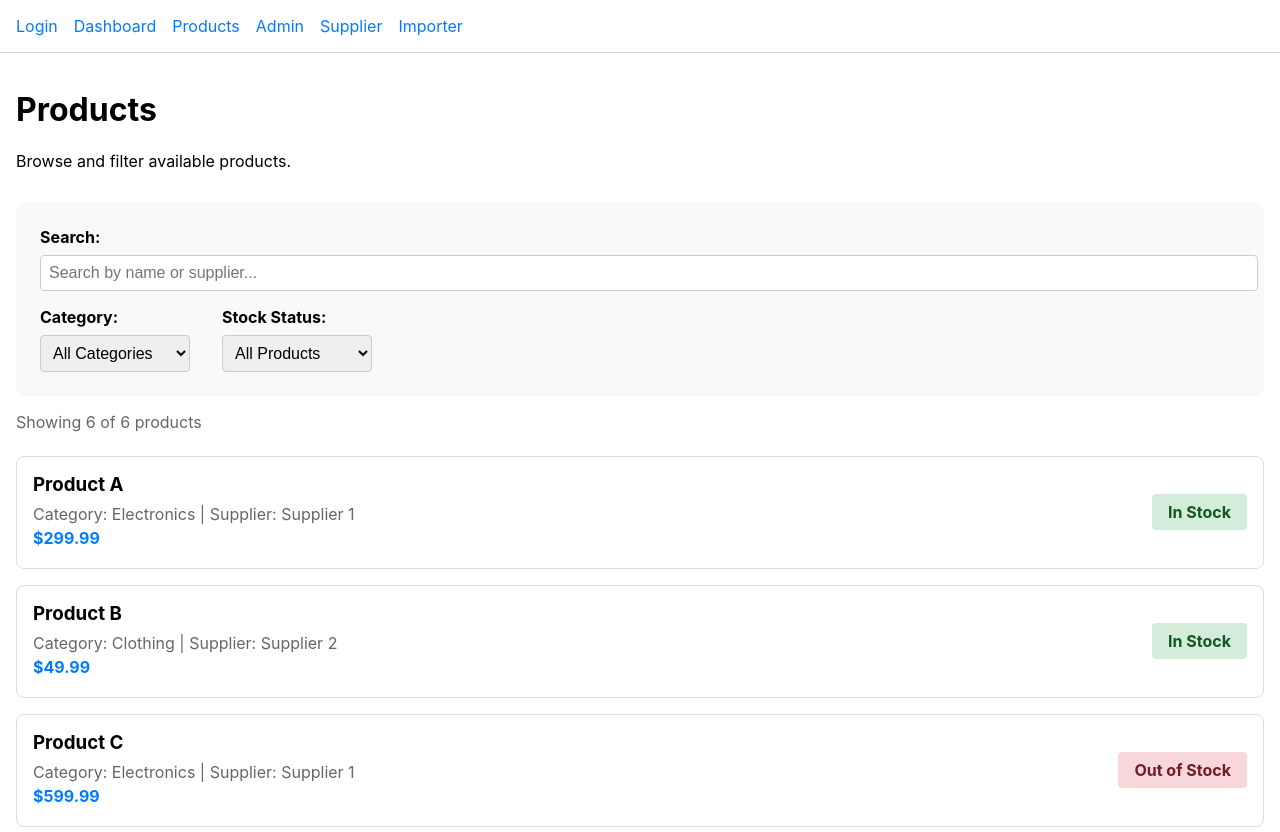
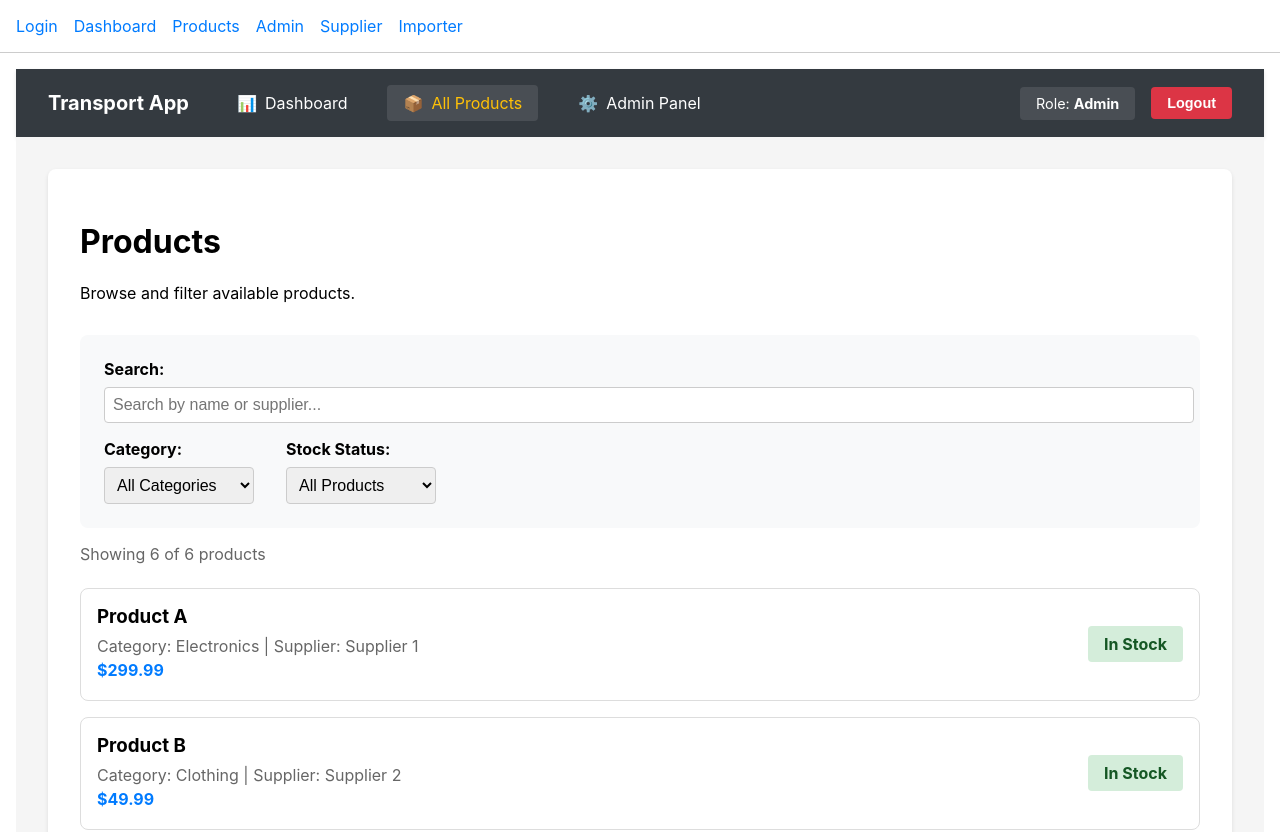
Before and after one commit to elab-development/internet-tehnologije-2025-webaplikacijazaprevoznike_2022_0356, a React app in the folder frontend/: page /products in a window 1280 px wide. Shown: the top 832 px of the page. Built offline with nearby package versions, Linux system fonts and the light colour scheme; the HTML template or start-up script is replaced by a standard one.

Commit message:
NavBar added

```diff
--- /dev/null
+++ b/frontend/src/components/NavBar.jsx
@@ -0,0 +1,136 @@
+import React from 'react';
+import { Link, useNavigate, useLocation } from 'react-router-dom';
+
+const NavBar = ({ userRole }) => {
+  const navigate = useNavigate();
+  const location = useLocation();
+
+  // Get role from prop, localStorage, or default to 'admin'
+  const role = userRole || localStorage.getItem('userRole') || 'admin';
+
+  // Role-based navigation links
+  const roleLinks = {
+    admin: [
+      { path: '/dashboard', label: 'Dashboard', icon: '📊' },
+      { path: '/products', label: 'All Products', icon: '📦' },
+      { path: '/admin', label: 'Admin Panel', icon: '⚙️' },
+    ],
+    supplier: [
+      { path: '/dashboard', label: 'Dashboard', icon: '📊' },
+      { path: '/products', label: 'My Products', icon: '📦' },
+      { path: '/supplier', label: 'Supplier Tools', icon: '🔧' },
+    ],
+    importer: [
+      { path: '/dashboard', label: 'Dashboard', icon: '📊' },
+      { path: '/products', label: 'Browse Products', icon: '📦' },
+      { path: '/importer', label: 'My Containers', icon: '📋' },
+    ],
+  };
+
+  const links = roleLinks[role] || roleLinks.admin;
+
+  const handleLogout = () => {
+    localStorage.removeItem('userRole');
+    navigate('/login');
+  };
+
+  const isActive = (path) => {
+    return location.pathname === path;
+  };
+
+  return (
+    <nav style={{
+      backgroundColor: '#343a40',
+      color: 'white',
+      padding: '1rem 2rem',
+      display: 'flex',
+      justifyContent: 'space-between',
+      alignItems: 'center',
+      boxShadow: '0 2px 4px rgba(0,0,0,0.1)'
+    }}>
+      <div style={{ display: 'flex', alignItems: 'center', gap: '2rem' }}>
+        <Link
+          to="/dashboard"
+          style={{
+            color: 'white',
+            textDecoration: 'none',
+            fontSize: '1.25rem',
+            fontWeight: 'bold'
+          }}
+        >
+          Transport App
+        </Link>
+
+        <ul style={{
+          display: 'flex',
+          listStyle: 'none',
+          gap: '1.5rem',
+          margin: 0,
+          padding: 0
+        }}>
+          {links.map((link) => (
+            <li key={link.path}>
+              <Link
+                to={link.path}
+                style={{
+                  color: isActive(link.path) ? '#ffc107' : 'white',
+                  textDecoration: 'none',
+                  padding: '0.5rem 1rem',
+                  borderRadius: '4px',
+                  backgroundColor: isActive(link.path) ? 'rgba(255, 255, 255, 0.1)' : 'transparent',
+                  transition: 'background-color 0.2s',
+                  display: 'flex',
+                  alignItems: 'center',
+                  gap: '0.5rem'
+                }}
+                onMouseEnter={(e) => {
+                  if (!isActive(link.path)) {
+                    e.target.style.backgroundColor = 'rgba(255, 255, 255, 0.05)';
+                  }
+                }}
+                onMouseLeave={(e) => {
+                  if (!isActive(link.path)) {
+                    e.target.style.backgroundColor = 'transparent';
+                  }
+                }}
+              >
+                <span>{link.icon}</span>
+                <span>{link.label}</span>
+              </Link>
+            </li>
+          ))}
+        </ul>
+      </div>
+
+      <div style={{ display: 'flex', alignItems: 'center', gap: '1rem' }}>
+        <span style={{
+          padding: '0.5rem 1rem',
+          backgroundColor: 'rgba(255, 255, 255, 0.1)',
+          borderRadius: '4px',
+          fontSize: '0.9rem'
+        }}>
+          Role: <strong>{role.charAt(0).toUpperCase() + role.slice(1)}</strong>
+        </span>
+        <button
+          onClick={handleLogout}
+          style={{
+            padding: '0.5rem 1rem',
+            backgroundColor: '#dc3545',
+            color: 'white',
+            border: 'none',
+            borderRadius: '4px',
+            cursor: 'pointer',
+            fontSize: '0.9rem',
+            fontWeight: 'bold'
+          }}
+          onMouseEnter={(e) => e.target.style.backgroundColor = '#c82333'}
+          onMouseLeave={(e) => e.target.style.backgroundColor = '#dc3545'}
+        >
+          Logout
+        </button>
+      </div>
+    </nav>
+  );
+};
+
+export default NavBar;
--- /dev/null
+++ b/frontend/src/components/ProtectedLayout.jsx
@@ -0,0 +1,31 @@
+import React from 'react';
+import NavBar from './NavBar';
+import { useAuth } from '../hooks/useAuth';
+
+/**
+ * Layout wrapper for protected pages that includes NavBar
+ * Use this component to wrap protected page content
+ */
+const ProtectedLayout = ({ children }) => {
+  const { userRole } = useAuth();
+
+  return (
+    <div style={{ minHeight: '100vh', display: 'flex', flexDirection: 'column' }}>
+      <NavBar userRole={userRole} />
+      <main style={{ flex: 1, padding: '2rem', backgroundColor: '#f5f5f5' }}>
+        {children}
+      </main>
+      <footer style={{
+        padding: '1rem',
+        borderTop: '1px solid #ccc',
+        backgroundColor: 'white',
+        textAlign: 'center',
+        color: '#666'
+      }}>
+        <p style={{ margin: 0 }}>&copy; 2026 University Project</p>
+      </footer>
+    </div>
+  );
+};
+
+export default ProtectedLayout;
--- /dev/null
+++ b/frontend/src/hooks/useAuth.js
@@ -0,0 +1,30 @@
+import { useState, useEffect } from 'react';
+import { useLocation } from 'react-router-dom';
+
+/**
+ * Custom hook to get and manage user authentication/role
+ * @returns {Object} { userRole, setUserRole }
+ */
+export const useAuth = () => {
+  const location = useLocation();
+  const [userRole, setUserRole] = useState(() => {
+    // Initialize from localStorage or default
+    return localStorage.getItem('userRole') || 'admin';
+  });
+
+  useEffect(() => {
+    // Update role from location state if provided
+    const roleFromState = location.state?.role;
+    if (roleFromState) {
+      setUserRole(roleFromState);
+      localStorage.setItem('userRole', roleFromState);
+    }
+  }, [location]);
+
+  const updateRole = (newRole) => {
+    setUserRole(newRole);
+    localStorage.setItem('userRole', newRole);
+  };
+
+  return { userRole, setUserRole: updateRole };
+};
--- a/frontend/src/pages/AdminPage.jsx
+++ b/frontend/src/pages/AdminPage.jsx
@@ -1,11 +1,14 @@
 import React from 'react';
+import ProtectedLayout from '../components/ProtectedLayout';
 
 const AdminPage = () => {
   return (
-    <div>
-      <h1>Admin Dashboard</h1>
-      <p>Welcome, Admin. Here you can manage the system.</p>
-    </div>
+    <ProtectedLayout>
+      <div className="page" style={{ backgroundColor: 'white', padding: '2rem', borderRadius: '8px', boxShadow: '0 2px 4px rgba(0,0,0,0.1)' }}>
+        <h1>Admin Dashboard</h1>
+        <p>Welcome, Admin. Here you can manage the system.</p>
+      </div>
+    </ProtectedLayout>
   );
 };
 
--- a/frontend/src/pages/DashboardPage.jsx
+++ b/frontend/src/pages/DashboardPage.jsx
@@ -1,23 +1,11 @@
-import React, { useState, useEffect } from 'react';
-import { useNavigate, useLocation } from 'react-router-dom';
+import React from 'react';
+import { useNavigate } from 'react-router-dom';
+import ProtectedLayout from '../components/ProtectedLayout';
+import { useAuth } from '../hooks/useAuth';
 
 const DashboardPage = () => {
   const navigate = useNavigate();
-  const location = useLocation();
-  const [userRole, setUserRole] = useState('admin'); // Default role, can be from auth context
-
-  useEffect(() => {
-    // Get role from location state or localStorage
-    const roleFromState = location.state?.role;
-    const roleFromStorage = localStorage.getItem('userRole');
-
-    if (roleFromState) {
-      setUserRole(roleFromState);
-      localStorage.setItem('userRole', roleFromState);
-    } else if (roleFromStorage) {
-      setUserRole(roleFromStorage);
-    }
-  }, [location]);
+  const { userRole } = useAuth();
 
   const roleContent = {
     admin: {
@@ -67,7 +55,8 @@ const DashboardPage = () => {
   const content = roleContent[userRole] || roleContent.admin;
 
   return (
-    <div className="page">
+    <ProtectedLayout>
+      <div className="page" style={{ backgroundColor: 'white', padding: '2rem', borderRadius: '8px', boxShadow: '0 2px 4px rgba(0,0,0,0.1)' }}>
         <h1>{content.title}</h1>
         <p>{content.description}</p>
 
@@ -102,6 +91,7 @@ const DashboardPage = () => {
           </ul>
         </div>
       </div>
+    </ProtectedLayout>
   );
 };
 
--- a/frontend/src/pages/ImporterPage.jsx
+++ b/frontend/src/pages/ImporterPage.jsx
@@ -1,11 +1,14 @@
 import React from 'react';
+import ProtectedLayout from '../components/ProtectedLayout';
 
 const ImporterPage = () => {
   return (
-    <div>
-      <h1>Importer Dashboard</h1>
-      <p>Welcome, Importer. Manage your containers and collaborations here.</p>
-    </div>
+    <ProtectedLayout>
+      <div className="page" style={{ backgroundColor: 'white', padding: '2rem', borderRadius: '8px', boxShadow: '0 2px 4px rgba(0,0,0,0.1)' }}>
+        <h1>Importer Dashboard</h1>
+        <p>Welcome, Importer. Manage your containers and collaborations here.</p>
+      </div>
+    </ProtectedLayout>
   );
 };
 
--- a/frontend/src/pages/ProductsPage.jsx
+++ b/frontend/src/pages/ProductsPage.jsx
@@ -1,4 +1,5 @@
 import React, { useState, useMemo } from 'react';
+import ProtectedLayout from '../components/ProtectedLayout';
 
 const ProductsPage = () => {
   const [products] = useState([
@@ -32,9 +33,10 @@ const ProductsPage = () => {
   }, [products, filterCategory, filterStock, searchTerm]);
 
   return (
-    <div className="page">
-      <h1>Products</h1>
-      <p>Browse and filter available products.</p>
+    <ProtectedLayout>
+      <div className="page" style={{ backgroundColor: 'white', padding: '2rem', borderRadius: '8px', boxShadow: '0 2px 4px rgba(0,0,0,0.1)' }}>
+        <h1>Products</h1>
+        <p>Browse and filter available products.</p>
 
       {/* Filter UI */}
       <div style={{
@@ -168,7 +170,8 @@ const ProductsPage = () => {
           </div>
         )}
       </div>
-    </div>
+      </div>
+    </ProtectedLayout>
   );
 };
 
--- a/frontend/src/pages/SupplierPage.jsx
+++ b/frontend/src/pages/SupplierPage.jsx
@@ -1,11 +1,14 @@
 import React from 'react';
+import ProtectedLayout from '../components/ProtectedLayout';
 
 const SupplierPage = () => {
   return (
-    <div>
-      <h1>Supplier Dashboard</h1>
-      <p>Welcome, Supplier. Manage your products and collaborations here.</p>
-    </div>
+    <ProtectedLayout>
+      <div className="page" style={{ backgroundColor: 'white', padding: '2rem', borderRadius: '8px', boxShadow: '0 2px 4px rgba(0,0,0,0.1)' }}>
+        <h1>Supplier Dashboard</h1>
+        <p>Welcome, Supplier. Manage your products and collaborations here.</p>
+      </div>
+    </ProtectedLayout>
   );
 };
 
```
Lines whose indentation alone changed are shown as unchanged.
